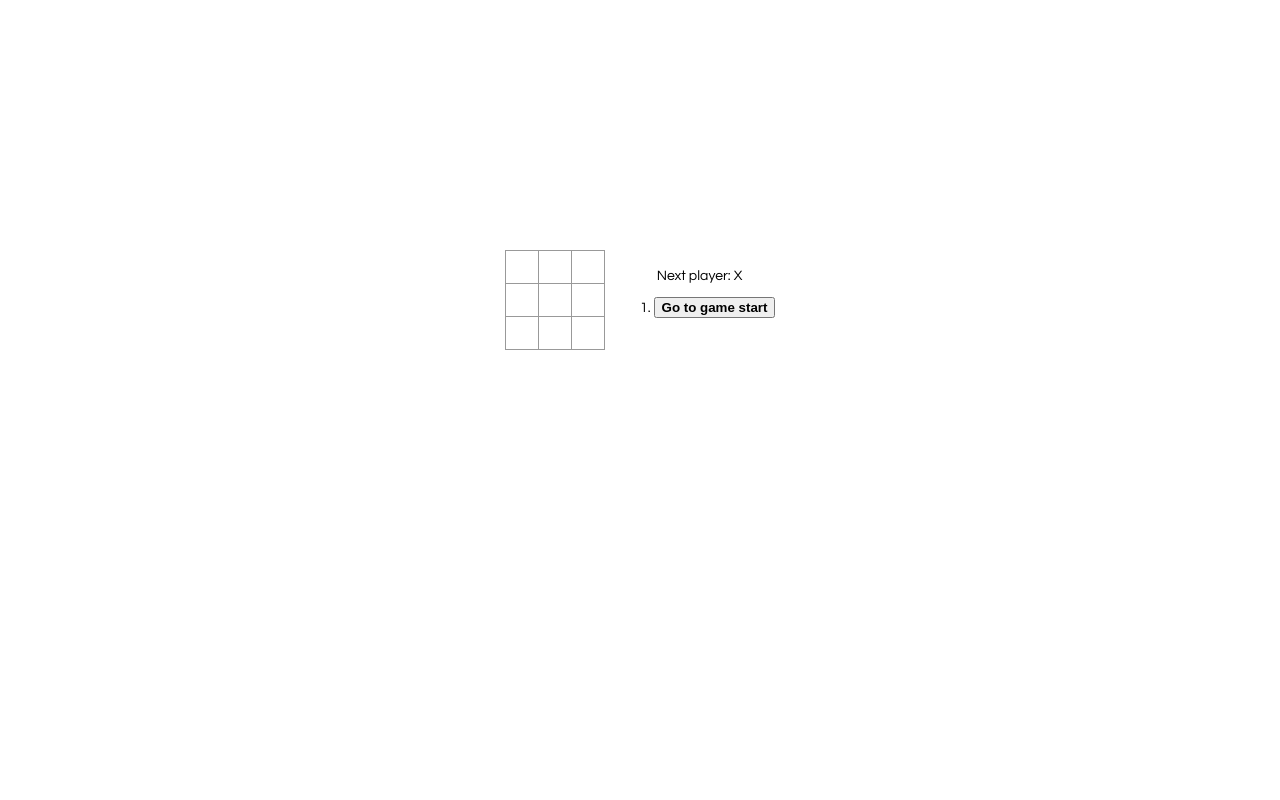
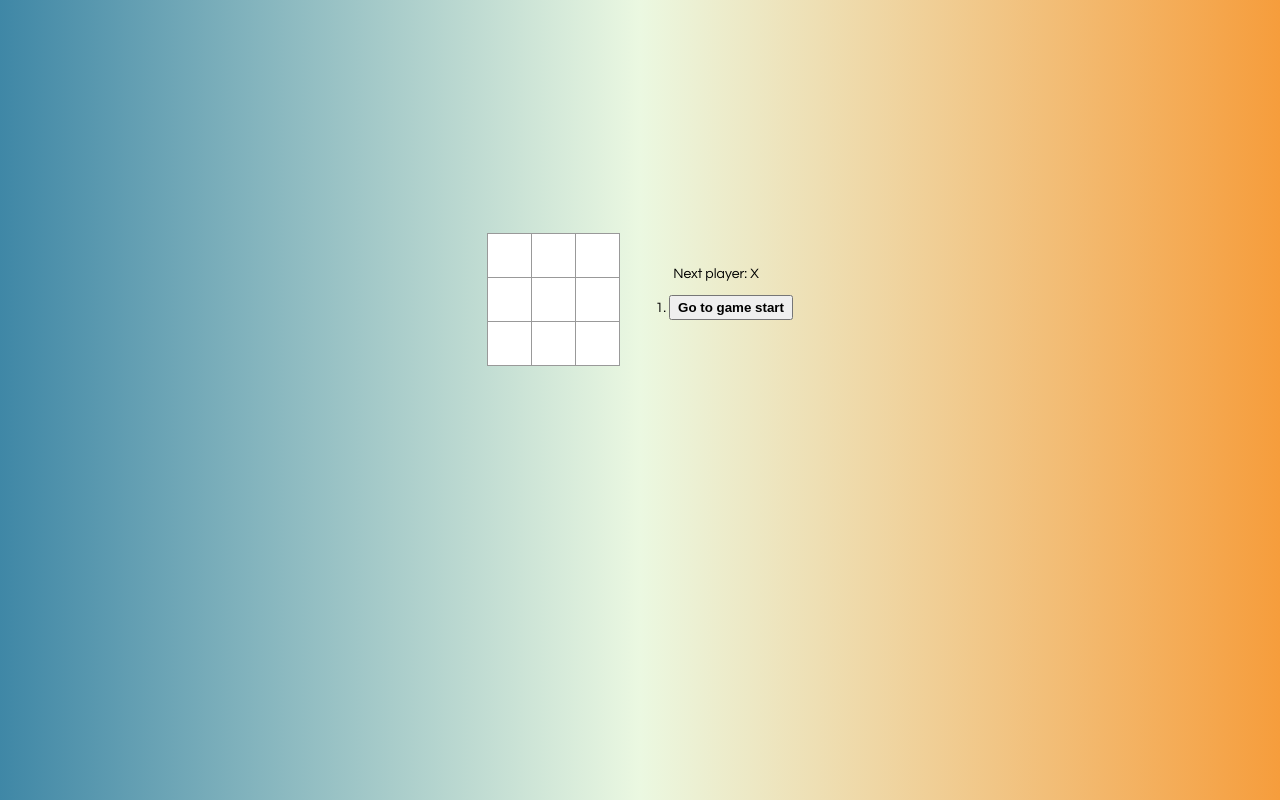
Before and after one commit to luml/tie-tac-toe, a React app: page / in a window 1280 px wide. Built offline with nearby package versions, Linux system fonts and the light colour scheme.

Commit message:
feat(background)

```diff
--- a/src/index.css
+++ b/src/index.css
@@ -1,6 +1,7 @@
 body {
     font: 14px "Century Gothic", Futura, sans-serif;
     margin: 20px;
+    background: linear-gradient(0.25turn,#3f87a6, #ebf8e1, #f69d3c);
 }
 
 ol, ul {
@@ -58,3 +59,12 @@ ol, ul {
   justify-content: center;
   align-items: center;
 }
+
+.square {
+  min-width: 45px;
+  min-height: 45px;
+}
+
+li>button {
+  padding: 3px 7px;
+}
```
